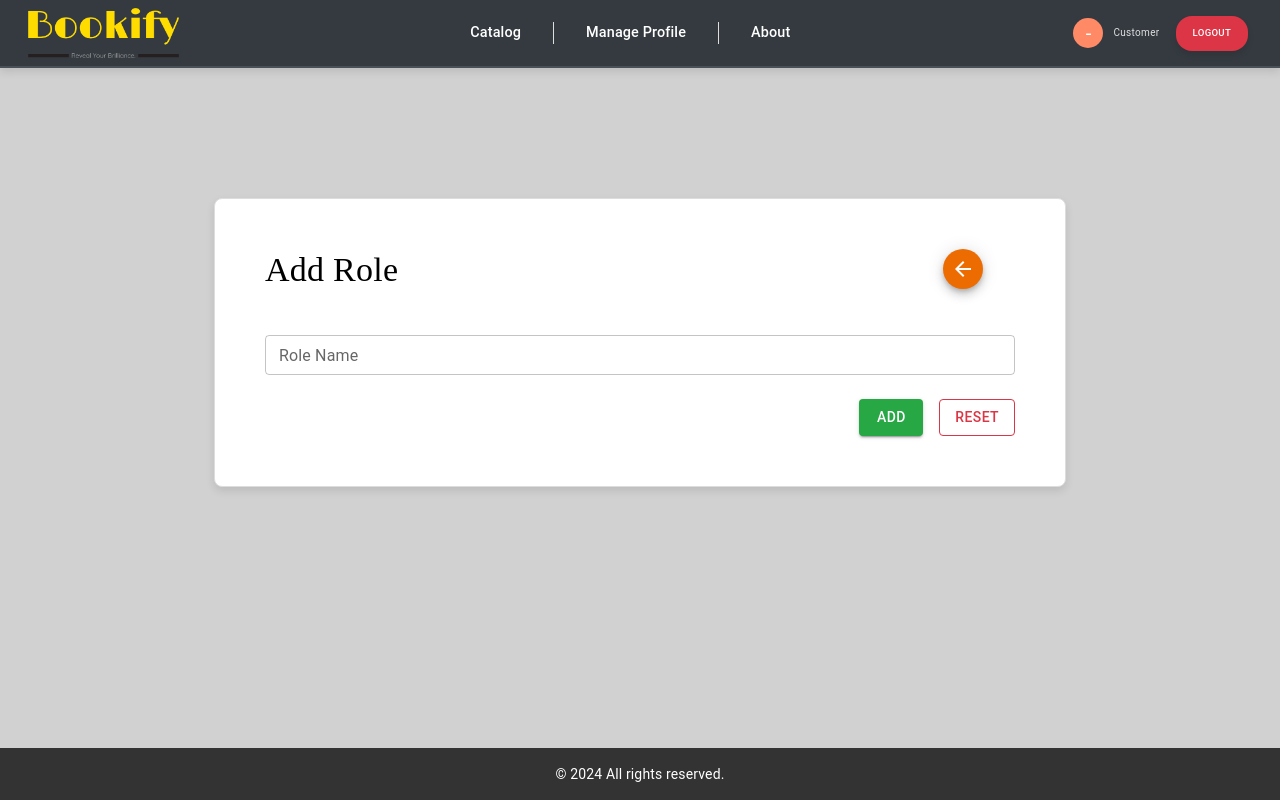
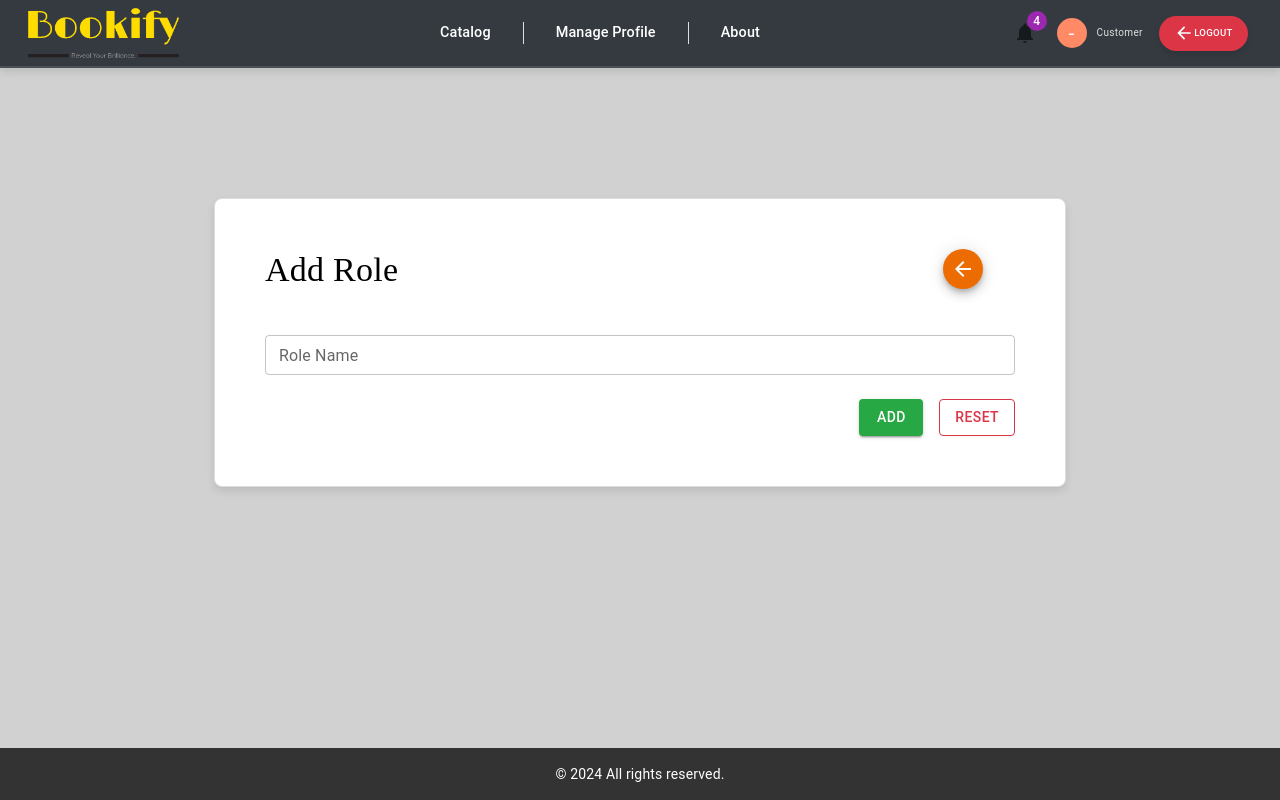
Before and after one commit to amit-node-dev/library-frontend, a React (Create React App) app: page /roles/add_roles in a window 1280 px wide. Built offline with nearby package versions, Linux system fonts and the light colour scheme; sample sign-in values are in the browser's storage.

Commit message:
Fixed the minor changes on ui side

```diff
--- a/src/components/Navbar.jsx
+++ b/src/components/Navbar.jsx
@@ -7,26 +7,35 @@ import "react-toastify/dist/ReactToastify.css";
 import { Link, useNavigate } from "react-router-dom";
 import apiClient from "../utils/apiClient";
 
-// MUI IMPORTS
+// MUI LAYOUT IMPORTS
 import AppBar from "@mui/material/AppBar";
 import Toolbar from "@mui/material/Toolbar";
+import Box from "@mui/material/Box";
+import Divider from "@mui/material/Divider";
+
+// MUI INPUT & DISPLAY IMPORTS
 import IconButton from "@mui/material/IconButton";
 import Typography from "@mui/material/Typography";
 import Avatar from "@mui/material/Avatar";
 import Button from "@mui/material/Button";
-import Box from "@mui/material/Box";
+import Badge from "@mui/material/Badge";
 import Menu from "@mui/material/Menu";
 import MenuItem from "@mui/material/MenuItem";
-import Divider from "@mui/material/Divider";
 import ListItemIcon from "@mui/material/ListItemIcon";
 import ListItemText from "@mui/material/ListItemText";
+
+// MUI COLORS
 import { deepOrange } from "@mui/material/colors";
+
+// MUI ICONS IMPORTS
 import BookIcon from "@mui/icons-material/Book";
 import PersonIcon from "@mui/icons-material/Person";
 import GroupIcon from "@mui/icons-material/Group";
 import SettingsIcon from "@mui/icons-material/Settings";
 import ArticleIcon from "@mui/icons-material/Article";
 import BookmarkAddedIcon from "@mui/icons-material/BookmarkAdded";
+import NotificationsIcon from "@mui/icons-material/Notifications";
+import ArrowBackIcon from "@mui/icons-material/ArrowBack";
 
 // LOGO
 import BrandLogo from "../images/brand-logo.png";
@@ -357,6 +366,12 @@ const Navbar = () => {
           </Typography>
         </Box>
         <Box display="flex" alignItems="center">
+          <Box sx={{ marginRight: "20px", cursor: "pointer" }}>
+            <Badge badgeContent={4} color="secondary">
+              <NotificationsIcon color="action" />
+            </Badge>
+          </Box>
+
           <Avatar
             sx={{
               bgcolor: deepOrange[300],
@@ -392,8 +407,8 @@ const Navbar = () => {
             sx={{
               backgroundColor: "#dc3545",
               color: "#ffffff",
-              borderRadius: 4,
-              padding: "0.5rem 1rem",
+              borderRadius: 5,
+              padding: "0.4rem 0.9rem",
               fontSize: "0.6rem",
               transition:
                 "background-color 0.3s, transform 0.3s, box-shadow 0.3s",
@@ -417,6 +432,7 @@ const Navbar = () => {
             }}
             onClick={handleLogout}
           >
+            <ArrowBackIcon fontSize="small" />
             Logout
           </Button>
         </Box>
--- a/src/components/borrowrecords/BorrowRecordsTable.jsx
+++ b/src/components/borrowrecords/BorrowRecordsTable.jsx
@@ -206,7 +206,7 @@ const BorrowRecordsTable = () => {
             count={Math.ceil(total / pageSize)}
             page={page}
             onChange={handlePageChange}
-            color="primary"
+            color="warning"
             sx={{
               margin: "20px auto",
               display: "flex",
--- a/src/components/reservationrecords/ReservationRecordTable.jsx
+++ b/src/components/reservationrecords/ReservationRecordTable.jsx
@@ -191,7 +191,7 @@ const ReservationRecordTable = () => {
             count={Math.ceil(total / pageSize)}
             page={page}
             onChange={handlePageChange}
-            color="primary"
+            color="warning"
             sx={{
               margin: "20px auto",
               display: "flex",
```
